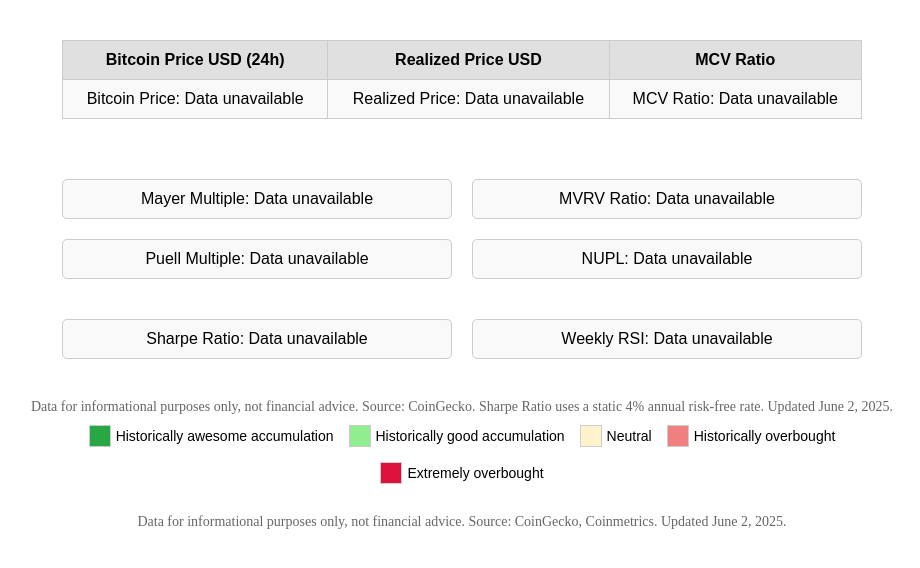
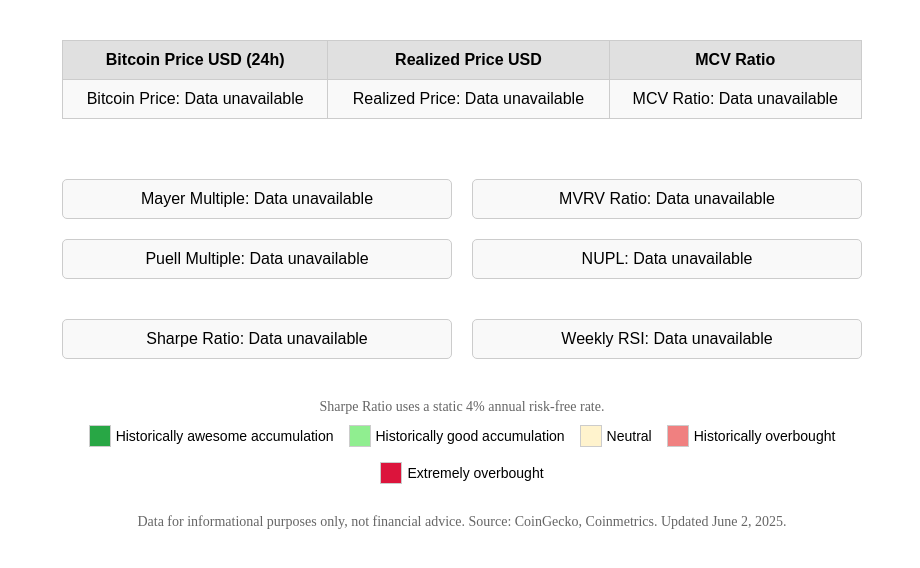
Before and after one commit to Mint-n-Scrypt/WebsiteBTC-Metrics, a plain HTML site: page index.html in a window 1280 px wide. Shown: the whole page, without its empty margins (178-1098 px from the left). Drawn offline with Linux system fonts and the light colour scheme; no server answers.

Commit message:
Update index.html

```diff
--- a/index.html
+++ b/index.html
@@ -40,7 +40,7 @@
         <div id="sharpe-ratio" style="padding: 10px; border: 1px solid #ccc; border-radius: 5px; text-align: center; font-size: 16px; background: #f9f9f9;">Loading Sharpe Ratio...</div>
         <div id="rsi" style="padding: 10px; border: 1px solid #ccc; border-radius: 5px; text-align: center; font-size: 16px; background: #f9f9f9;">Loading Weekly RSI...</div>
     </div>
-    <div class="disclaimer" style="font-size: 14px; color: #666; text-align: center; margin-top: 20px;">Data for informational purposes only, not financial advice. Source: CoinGecko. Sharpe Ratio uses a static 4% annual risk-free rate. Updated June 2, 2025.</div>
+    <div class="disclaimer" style="font-size: 14px; color: #666; text-align: center; margin-top: 20px;">Sharpe Ratio uses a static 4% annual risk-free rate. </div>
       <div class="legend" id="legend" style="display: flex; flex-wrap: wrap; justify-content: center; gap: 15px; padding: 10px; max-width: 800px; margin: 0 auto; font-size: 14px; font-family: Arial, sans-serif;">
         <div class="legend-item" style="display: flex; align-items: center;"><span style="background: #28a745; width: 20px; height: 20px; margin-right: 5px; border: 1px solid #ccc; display: inline-block;"></span> Historically awesome accumulation</div>
         <div class="legend-item" style="display: flex; align-items: center;"><span style="background: #90ee90; width: 20px; height: 20px; margin-right: 5px; border: 1px solid #ccc; display: inline-block;"></span> Historically good accumulation</div>
```
